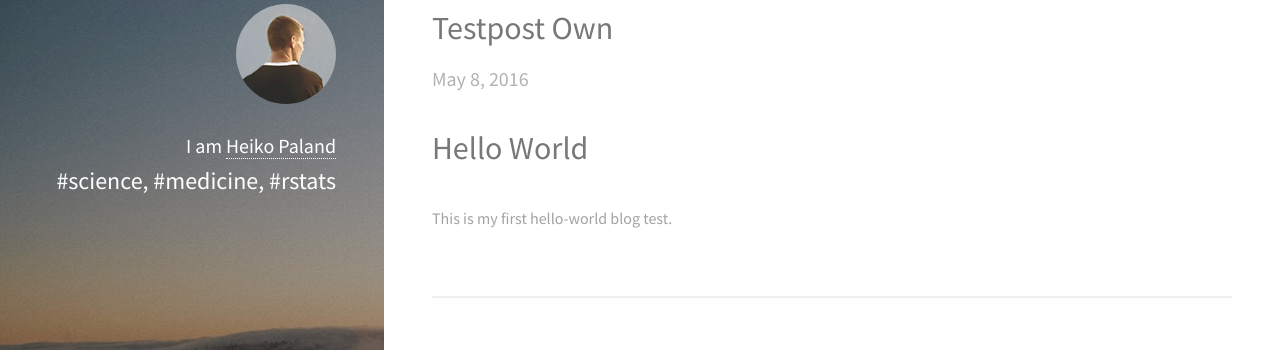
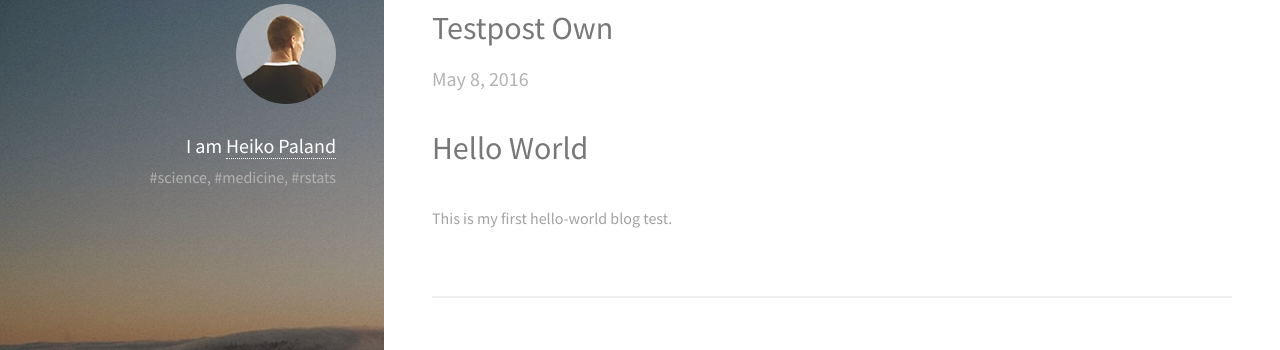
Before and after one commit to old-jekyll-templates/Strata-Jekyll-Theme, a Jekyll site: the page built from index.html, in a window 1280 px wide. Shown: the part 92-442 px from the top of the page. Built offline with Jekyll 4.4.1, drawn with Linux system fonts in a browser that asks for light colours.

```diff
--- a/_layouts/default.html
+++ b/_layouts/default.html
@@ -23,7 +23,7 @@
       <header id="header">
           <a href="#" class="image avatar"><img src="/images/avatar.jpg" alt="" /></a>
           <h1><strong>I am <a href="/">Heiko Paland</a></strong></h1>
-          <h2>#science, #medicine, #rstats<br /></h2>
+          <p>#science, #medicine, #rstats<br /></p>
       </header>
 
 
```
